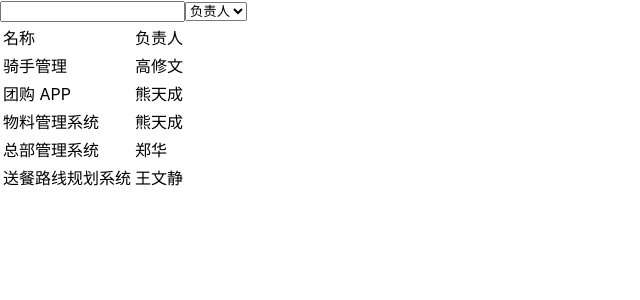
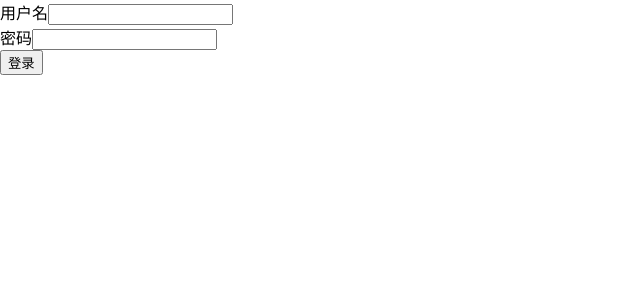
Before and after one commit to goodmornight/react-jira, a React (Create React App) app: page / in a window 1280 px wide. Shown: the top 300 px of the page, without its empty margins (0-640 px from the left). Built offline with nearby package versions, Linux system fonts and the light colour scheme; data requests are answered from the project's data file.

Commit message:
feat: add login page && middleware

```diff
--- a/package.json
+++ b/package.json
@@ -23,7 +23,7 @@
     "test": "react-scripts test",
     "eject": "react-scripts eject",
     "prepare": "husky install",
-    "json-server": "json-server __json_server_mock__/db.json --watch --port 3001"
+    "json-server": "json-server __json_server_mock__/db.json --watch --port 3001 --middlewares __json_server_mock__/middleware.js"
   },
   "eslintConfig": {
     "extends": [
--- a/src/App.tsx
+++ b/src/App.tsx
@@ -1,10 +1,12 @@
 // import './App.css';
-import { ProjectListScreen } from "screens/project-list";
+// import { ProjectListScreen } from "screens/project-list";
+import { LoginScreen } from "screens/login";
 
 function App() {
   return (
     <div className="App">
-      <ProjectListScreen />
+      {/* <ProjectListScreen /> */}
+      <LoginScreen />
     </div>
   );
 }
--- /dev/null
+++ b/src/screens/login/index.tsx
@@ -0,0 +1,41 @@
+import { FormEvent } from "react";
+
+const apiUrl = process.env.REACT_APP_API_URL;
+
+export const LoginScreen = () => {
+  const login = (param: { username: string; password: string }) => {
+    fetch(`${apiUrl}/login`, {
+      method: "POST",
+      headers: {
+        "Content-Type": "application/json",
+      },
+      body: JSON.stringify(param),
+    }).then(async (response) => {
+      if (response.ok) {
+        console.log(response);
+      }
+    });
+  };
+
+  const handleSubmit = (event: FormEvent<HTMLFormElement>) => {
+    event.preventDefault();
+    const username = (event.currentTarget.elements[0] as HTMLInputElement)
+      .value;
+    const password = (event.currentTarget.elements[1] as HTMLInputElement)
+      .value;
+    login({ username, password });
+  };
+  return (
+    <form onSubmit={handleSubmit}>
+      <div>
+        <label htmlFor="username">用户名</label>
+        <input type="text" id={"username"} />
+      </div>
+      <div>
+        <label htmlFor="password">密码</label>
+        <input type="password" id={"password"} />
+      </div>
+      <button type={"submit"}>登录</button>
+    </form>
+  );
+};
```
Also changed, not shown: __json_server_mock__/middleware.js (added, +14 -0 lines).
